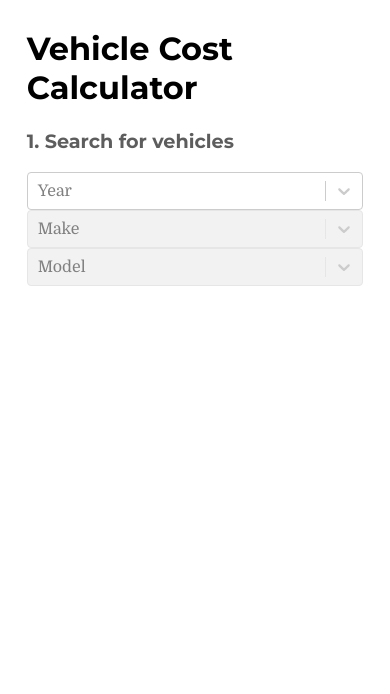
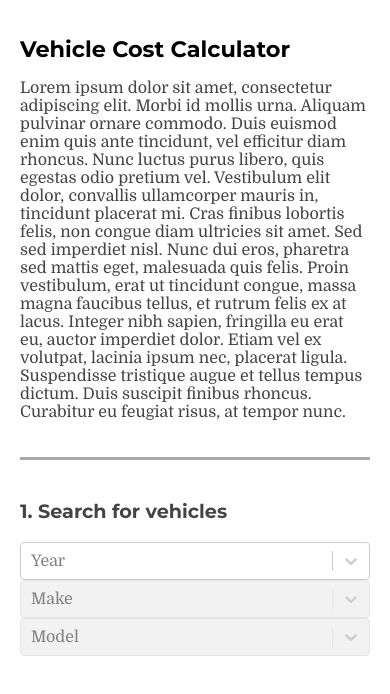
Before and after one commit to gbryan/mpg, a React (Create React App) app in the folder frontend/: page / in a window 390 px wide. Shown: the top 694 px of the page. Built offline with nearby package versions, Linux system fonts and the light colour scheme.

Commit message:
Add intro sidebar with calculator context

```diff
--- a/frontend/src/App.js
+++ b/frontend/src/App.js
@@ -15,11 +15,12 @@ import './rc-slider.css';
 TODO
 
 * Come up with better name for the title.
-* Handle "Natural Gas"
 * Summary under chart
+* Note in writeup that it excludes natural gas vehicles.
+* Add context (e.g. data source is EPA, how to interpret, etc.).
+* Need to tell units in price input (e.g. "per gallon" or "per KWH").
 * WRITE UNIT TESTS.
 * Add CO2 emissions feature.
-* Add context (e.g. data source is EPA, how to interpret, etc.).
  */
 class App extends Component {
   constructor(props) {
@@ -31,7 +32,6 @@ class App extends Component {
         'Regular Gasoline': 3.00,
         'Midgrade Gasoline': 3.25,
         'Premium Gasoline': 3.50,
-
         Diesel: 3.50,
         Electricity: 0.10
       },
@@ -223,8 +223,19 @@ class App extends Component {
 
   render() {
     return (
-      <div className={styles.container}>
+      <div className={styles.collapsibleContainer}>
+        <div className={styles.introContainer}>
           <h1>Vehicle Cost Calculator</h1>
+          <p>Lorem ipsum dolor sit amet, consectetur adipiscing elit. Morbi id mollis urna. Aliquam pulvinar ornare
+            commodo. Duis euismod enim quis ante tincidunt, vel efficitur diam rhoncus. Nunc luctus purus libero,
+            quis egestas odio pretium vel. Vestibulum elit dolor, convallis ullamcorper mauris in, tincidunt placerat
+            mi. Cras finibus lobortis felis, non congue diam ultricies sit amet. Sed sed imperdiet nisl. Nunc dui eros,
+            pharetra sed mattis eget, malesuada quis felis. Proin vestibulum, erat ut tincidunt congue, massa magna
+            faucibus tellus, et rutrum felis ex at lacus. Integer nibh sapien, fringilla eu erat eu, auctor imperdiet
+            dolor. Etiam vel ex volutpat, lacinia ipsum nec, placerat ligula. Suspendisse tristique augue et tellus
+            tempus dictum. Duis suscipit finibus rhoncus. Curabitur eu feugiat risus, at tempor nunc.</p>
+        </div>
+        <div className={styles.calculatorContainer}>
           {
             !this.state.chartData.length ?
               null :
@@ -298,6 +309,7 @@ class App extends Component {
               : null
           }
         </div>
+      </div>
     );
   }
 }
--- a/frontend/src/App.module.css
+++ b/frontend/src/App.module.css
@@ -10,8 +10,7 @@ body {
   position: relative;
   font-family: Domine, serif;
   min-width: 300px;
-  margin-bottom: 30px;
-  min-height: 700px;
+  margin: 0;
 }
 
 h1, h2, h3, h4, h5, p.instructions, .heading {
@@ -35,14 +34,35 @@ h1, h2, h3, h4, h5, p.instructions, .heading {
   margin-right: 15px;
 }
 
-.container {
-  padding: 0 20px 20px;
-  width: 90%;
-  margin: 0 auto;
+.collapsibleContainer {
+  display: flex;
+}
+
+body, .introContainer {
+  min-height: 700px;
+}
+
+.introContainer {
+  background-color: #d9d9d970;
+  flex: 0 0 275px;
+  padding: 0 20px;
+}
+
+.introContainer p {
+  color: #444444;
+}
+
+.introContainer h1 {
+  font-size: 1.5em;
+}
+
+.calculatorContainer {
+  padding: 20px;
+  flex: 1 1 auto;
 }
 
 .instructions {
-  color: #5d5d5d;
+  color: #444444;
   font-weight: bold;
 }
 
@@ -85,8 +105,27 @@ button.delete:hover {
 }
 
 @media (max-width: 800px) {
-  .container {
+  .collapsibleContainer {
+    flex-direction: column;
+    padding: 20px;
+  }
+
+  .introContainer {
+    flex: 1 0 auto;
+    background-color: inherit;
+    min-height: 0;
+    border-bottom: 3px solid darkgrey;
+    padding: 0 0 20px 0;
+    margin-bottom: 20px;
+  }
+
+  .calculatorContainer {
     padding: 0;
+    width: 100%;
+  }
+
+  .introContainer h1 {
+    font-size: 1.4em;
   }
 
   .wrapper > div {
--- a/frontend/src/Filters.js
+++ b/frontend/src/Filters.js
@@ -1,7 +1,8 @@
 import React, {Component} from 'react';
 import PropTypes from 'prop-types';
 import Select from 'react-select';
-import styles from './App.module.css';
+import mainStyles from './App.module.css';
+import styles from './Filters.module.css';
 
 class Filters extends Component {
   constructor(props) {
@@ -19,8 +20,8 @@ class Filters extends Component {
 
   render() {
     return (
-      <div>
-        <p className={`${styles.instructions} ${styles.large}`}>1. Search for vehicles</p>
+      <div className={styles.container}>
+        <p className={`${mainStyles.instructions} ${mainStyles.large}`}>1. Search for vehicles</p>
         <Select
           name="year"
           value={!this.props.values.year.value ? null : this.props.values.year}
--- /dev/null
+++ b/frontend/src/Filters.module.css
@@ -0,0 +1,3 @@
+.container {
+  max-width: 400px;
+}
```
Lines whose indentation alone changed are shown as unchanged.
